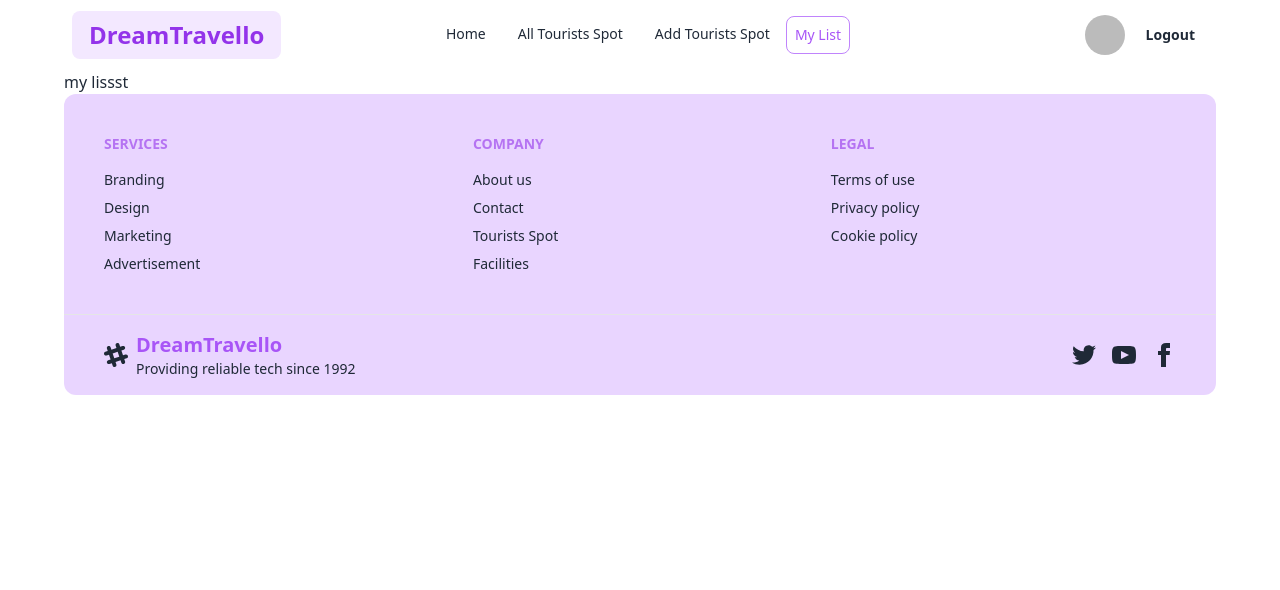
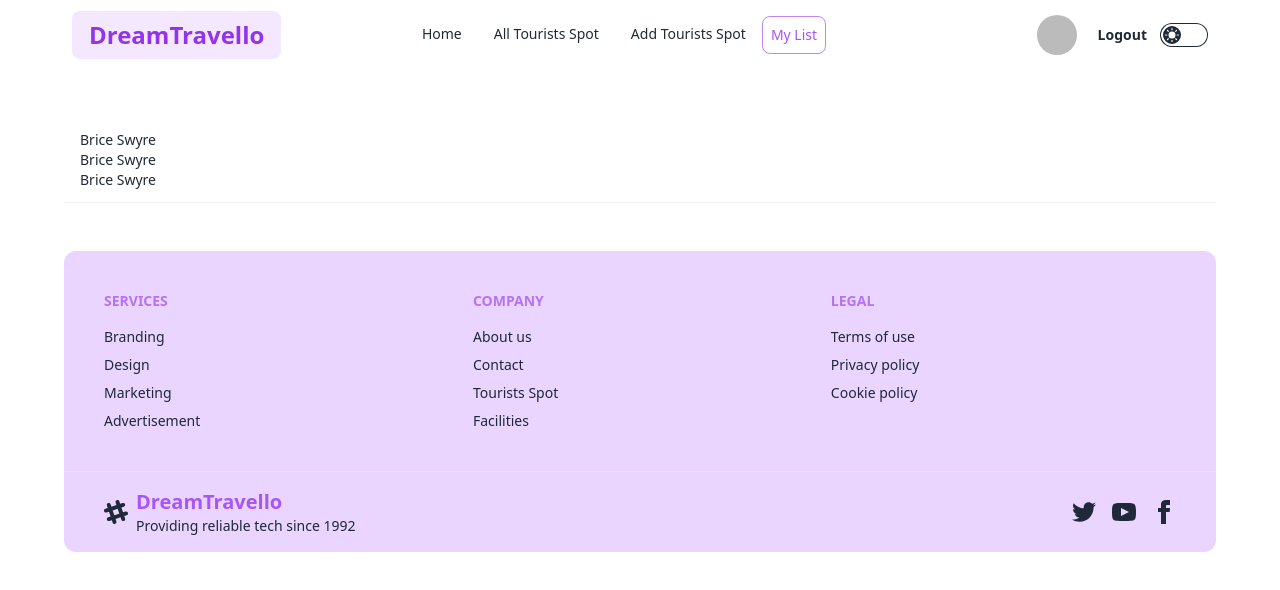
Before and after one commit to TinnyDatta/dream-travello-client, a React (Vite) app: page /myList in a window 1280 px wide. Shown: the top 590 px of the page. Built offline with nearby package versions, Linux system fonts and the light colour scheme; no server answers; sample sign-in values are in the browser's storage.

Commit message:
added light dark theme

```diff
--- a/src/Pages/MyList/MyList.jsx
+++ b/src/Pages/MyList/MyList.jsx
@@ -1,8 +1,33 @@
+import { useContext, useEffect } from "react";
+import { AuthContext } from "../../AuthProvider/AuthProvider";
+
 
 const MyList = () => {
+    const {user} = useContext(AuthContext)
+    useEffect(() => {
+        fetch(`http://localhost:5000/myList/${user?.email}`)
+        .then(res=> res.json())
+        .then(data => {
+            console.log(data)
+        })
+    } ,[user])
+
     return (
         <div>
-            <h2>my lissst</h2>
+            <div className="overflow-x-auto my-12">
+  <table className="table">
+    <tbody>
+       <tr>
+        <td>Brice Swyre <br />
+        Brice Swyre <br />
+        Brice Swyre
+        </td>
+        {/* <button className="mt-10 mr-40">Update</button>
+        <button className="mt-10">Delete</button> */}
+      </tr>
+    </tbody>
+  </table>
+</div>
         </div>
     );
 };
--- a/src/Shared/Navbar/Navbar.jsx
+++ b/src/Shared/Navbar/Navbar.jsx
@@ -1,9 +1,25 @@
-import { useContext } from "react";
+import { useContext, useEffect, useState } from "react";
 import { Link, NavLink } from "react-router-dom";
 import { AuthContext } from "../../AuthProvider/AuthProvider";
 
 const Navbar = () => {
   const {user, logout} = useContext(AuthContext)
+  const [theme, setTheme] = useState('light')
+
+  useEffect(()=>{
+ localStorage.setItem('theme', theme)
+ const localTheme = localStorage.getItem('theme')
+ document.querySelector('html').setAttribute('data-theme', localTheme)
+  },[theme])
+
+  const handleTheme = e => {
+    if(e.target.checked){
+      setTheme('dark')
+    }
+    else{
+      setTheme('light')
+    }
+  }
 
     const navLinks = <>
     <li><NavLink to='/' className={({isActive}) => isActive? ' text-purple-500  border border-purple-400 p-2' : ''}>Home</NavLink></li>
@@ -35,18 +51,7 @@ const Navbar = () => {
       {navLinks}
     </ul>
   </div>
-  {/* <div className="navbar-end">
-  <div tabIndex={0} role="button" className="btn btn-ghost btn-circle avatar">
-        <div className="w-10 rounded-full">
-          <img alt="Tailwind CSS Navbar component" src="https://daisyui.com/images/stock/photo-1534528741775-53994a69daeb.jpg" />
-        </div>
-      </div>
-    <div className="flex flex-row gap-2">
-        <Link to='/login' className="btn">Login</Link>
-        <Link to='/register' className="btn">Register</Link>
-    </div>
 
-  </div> */}
   <div className="navbar-end">
   {
     user?.email?
@@ -66,6 +71,12 @@ const Navbar = () => {
   }
 
   </div>
+  {/* Theme controller */}
+  <label className="cursor-pointer grid place-items-center">
+  <input onChange={handleTheme} type="checkbox"  className="toggle theme-controller bg-base-content row-start-1 col-start-1 col-span-2"/>
+  <svg className="col-start-1 row-start-1 stroke-base-100 fill-base-100" xmlns="http://www.w3.org/2000/svg" width="14" height="14" viewBox="0 0 24 24" fill="none" stroke="currentColor" strokeWidth="2" strokeLinecap="round" strokeLinejoin="round"><circle cx="12" cy="12" r="5"/><path d="M12 1v2M12 21v2M4.2 4.2l1.4 1.4M18.4 18.4l1.4 1.4M1 12h2M21 12h2M4.2 19.8l1.4-1.4M18.4 5.6l1.4-1.4"/></svg>
+  <svg className="col-start-2 row-start-1 stroke-base-100 fill-base-100" xmlns="http://www.w3.org/2000/svg" width="14" height="14" viewBox="0 0 24 24" fill="none" stroke="currentColor" strokeWidth="2" strokeLinecap="round" strokeLinejoin="round"><path d="M21 12.79A9 9 0 1 1 11.21 3 7 7 0 0 0 21 12.79z"></path></svg>
+</label>
 </div>
     );
 };
--- a/tailwind.config.js
+++ b/tailwind.config.js
@@ -8,4 +8,7 @@ export default {
     extend: {},
   },
   plugins: [require("daisyui")],
+  daisyui: {
+    themes: ["light", "dark"],
+  },
 }
```
Also changed, not shown: firebase.json (added), 1 other file (tests, documents, lock files or other folders).
